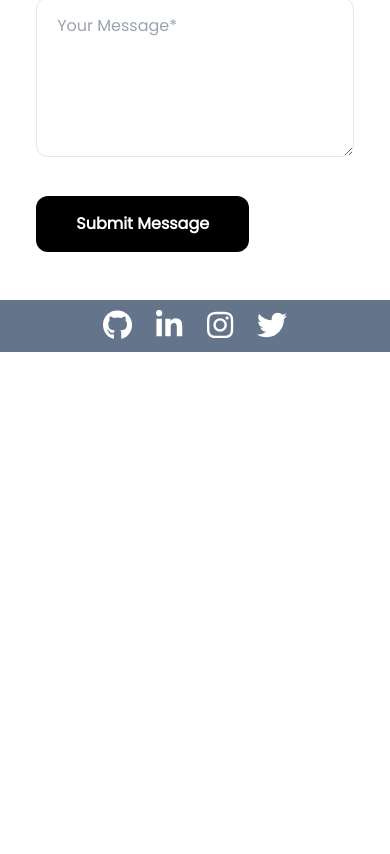
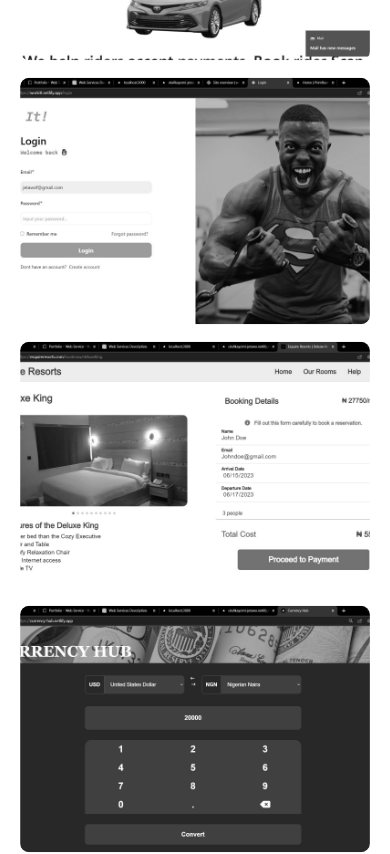
Before and after one commit to Phickayor/Portfolio, a Next.js app in the folder frontend/: page / in a window 390 px wide. Shown: the part 4060-4914 px from the top of the page. Before the commit the page ends 4412 px from the top, so only its background shows below. Built offline with nearby package versions, Linux system fonts and the light colour scheme.

Commit message:
Projects component for mobile

```diff
--- a/frontend/components/Footer.jsx
+++ b/frontend/components/Footer.jsx
@@ -4,7 +4,7 @@ import React from 'react'
 
 function Footer() {
     return (
-        <div className='bg-slate-500 py-2 text-white flex justify-center text-3xl gap-6'>
+        <div className='bg-slate-500 py-4 text-white flex justify-center text-3xl gap-6'>
             <a href="" className=' hover:text-purple-200   hover:scale-110 duration-300 '>
                 <FontAwesomeIcon icon={faGithub} />
             </a>
--- a/frontend/components/Projects.js
+++ b/frontend/components/Projects.js
@@ -23,19 +23,19 @@ export default function Projects() {
   return (
     <div id="works">
       <h1 data-aos="fade-left" data-aos-duration="1500" className={`opacity-50 text-6xl text-slate-500 ${oswald.className}`}>{code} WORKS</h1>
-      <div className="hidden xl:flex -gap-4 py-20">
+      <div className="grid md:grid-cols-2 xl:flex xl:-gap-4 xl:gap-0 gap-10 md:gap-20 mx-5 xl:mx-0 py-20">
         {projects.map((project, index) => (
           <div
             onMouseOver={AddDetails}
             onMouseLeave={RemoveDetails}
-            className="h-72 w-56 hover:w-full hover:z-20 hover:grayscale-0 duration-[1.5s] grayscale "
+            className="xl:h-72 h-56 md:h-auto xl:w-56 hover:w-full hover:z-20 hover:grayscale-0 duration-[1.5s] grayscale "
             key={index}>
-            <div className={`absolute text-white bg-slate-500 bg-opacity-40 z-30 opacity-0 hover:opacity-100 py-10 space-y-5 h-full w-full px-5 overflow-hidden`}>
+            <div className={`absolute text-white bg-slate-500 bg-opacity-40 z-30 opacity-0 hover:opacity-100 xl:py-10 py-5 space-y-2 xl:space-y-5 h-full w-full px-5 overflow-hidden`}>
               <div className="space-y-2">
-                <h1 className="text-xl font-semibold">{project.name}</h1>
+                <h1 className="xl:text-xl text-lg font-semibold">{project.name}</h1>
                 <p className="text-purple-900">{project.language}</p>
               </div>
-              <p>{project.description}</p>
+              <p className="text-sm">{project.description}</p>
               <div className="my-5 flex justify-between">
                 <a href={project.githublink}>
                   <button className='font-semibold hover:bg-purple-700 duration-300 self-center bg-[#121212] hover:scale-105 px-5 py-3 text-sm rounded-lg text-white'>{github} Source Code</button>
--- a/frontend/utils/projects.json
+++ b/frontend/utils/projects.json
@@ -1,7 +1,7 @@
 [
     {
       "name": "Print Runner Clone",
-      "description":"Welcome to our Print Runner e-commerce site clone. Browse, shop, and experience a seamless online shopping journey. Find the perfect prints and products today!",
+      "description":"Welcome to our Print Runner e-commerce site clone. Browse, shop, and experience a seamless online shopping journey.",
       "language": "Next.Js | TailwindCSS",
       "image": "/projects/Printrunner.jpg",
       "livelink":"https://print-runner.vercel.app",
@@ -31,7 +31,7 @@
       "githublink": "https://github.com/Phickayor/workit"
     }, {
       "name": "Esquire Resorts",
-      "description":"Experience seamless hotel bookings and secure payments on our full-stack website. Reserve your stay hassle-free and pay with integrated Paystack. Book, stay, and enjoy!",
+      "description":"Experience seamless hotel bookings and secure payments on this website. Reserve your stay hassle-free and pay with integrated Paystack. Book, stay, and enjoy!",
       "language": "Next.Js | TailwindCSS | Node.js",
       "image": "/projects/Esquire.jpg",
       "livelink":"https://esquireresorts.com",
@@ -46,7 +46,7 @@
     },
     {
       "name": "Amen Jet",
-      "description":"Discover our comprehensive health services website, offering medical outreach, ambulance services, mobile nursing, and more. Connect with us for job opportunities or inquiries.",
+      "description":"Discover our comprehensive health services website, offering medical outreach, mobile nursing and more.",
       "language": "Next.Js | TailwindCSS | Node.js",
       "image": "/projects/Amenjet.jpg",
       "livelink":"https://amen-jet.netlify.app/",
@@ -62,7 +62,7 @@
     },
     {
       "name": "Weather App",
-      "description":"This Web Application helps you check the current weather condition at a particular location anywhere in the world in the world.",
+      "description":"This Web App helps you check the current weather condition at a particular location anywhere in the world in the world.",
       "language": "Next.Js | TailwindCSS | API's",
       "image": "/projects/WeatherApp.jpg",
       "livelink":"https://phickayor.github.io/Weather-App/",
```
Also changed, not shown: frontend/public/profile.svg.
